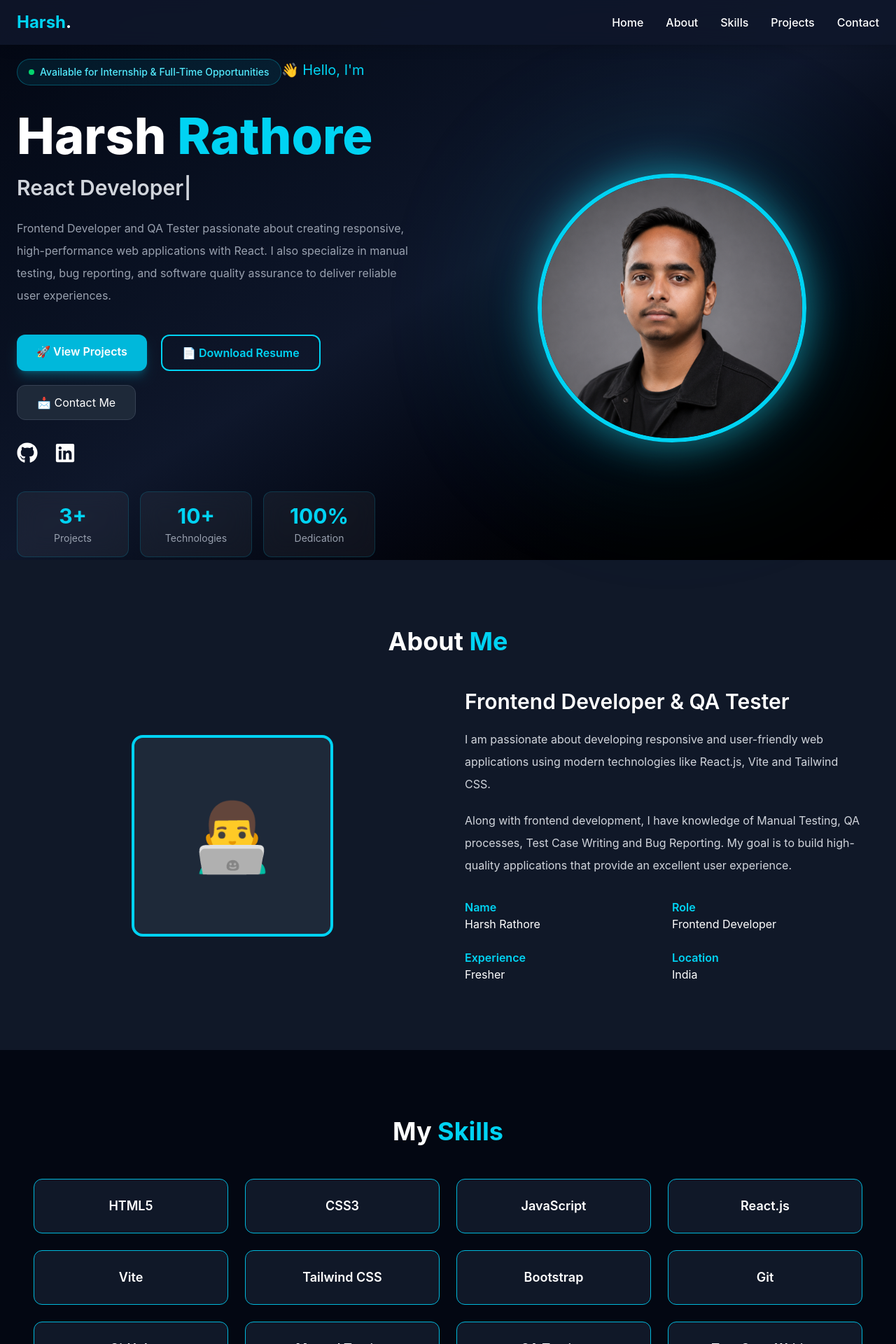
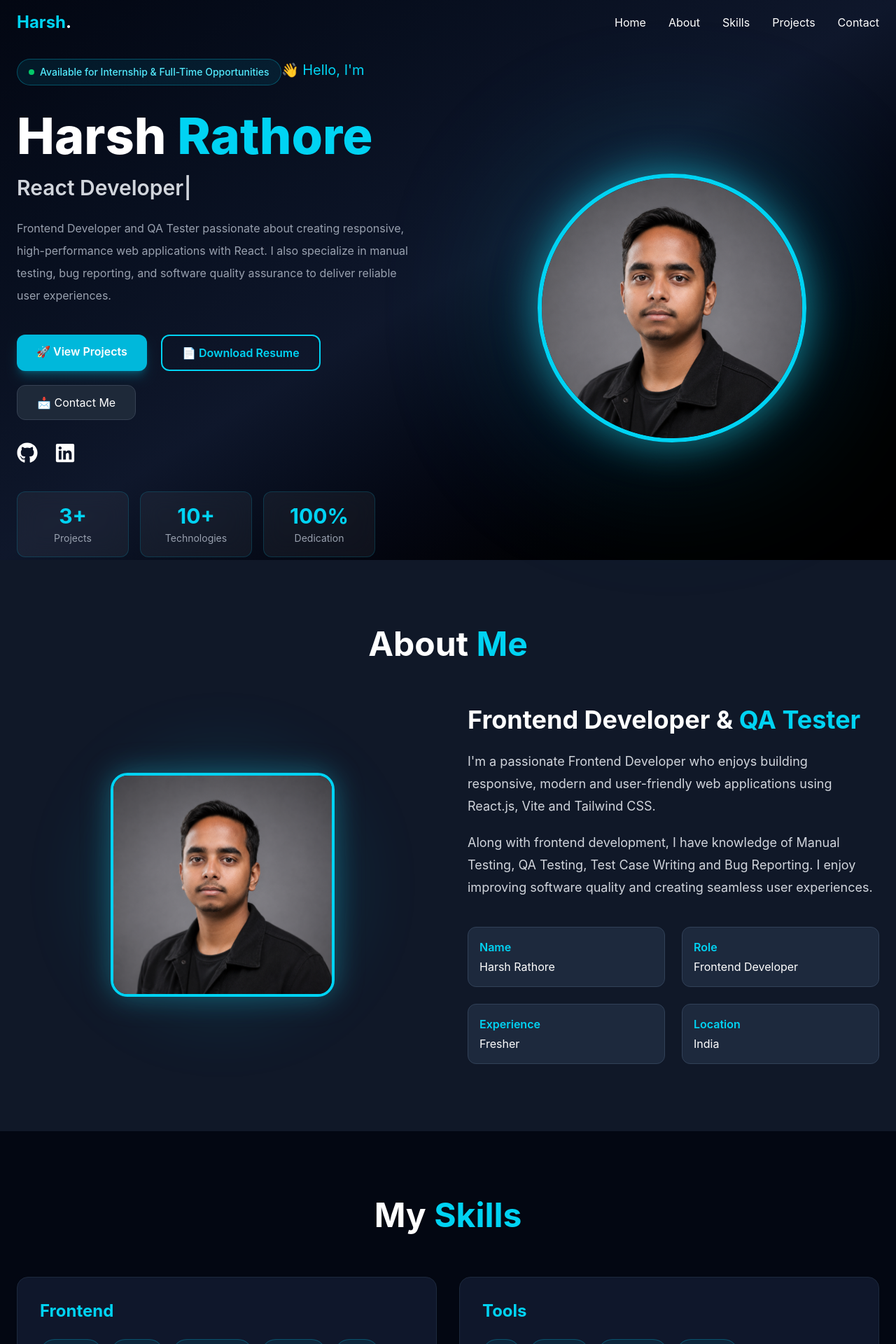
Before and after one commit to Rathore95688/portfolio-website, a React (Vite) app: page / in a window 1280 px wide. Shown: the top 1920 px of the page at 70% size. Built offline with nearby package versions, Linux system fonts and the light colour scheme.

Commit message:
sections update

```diff
--- a/src/components/About.jsx
+++ b/src/components/About.jsx
@@ -1,69 +1,87 @@
+import { motion } from "framer-motion";
+import profile from "../assets/profile.png";
+
 const About = () => {
   return (
-    <section
+    <motion.section
       id="about"
       className="bg-gray-900 text-white py-24 px-6"
+      initial={{ opacity: 0, y: 60 }}
+      whileInView={{ opacity: 1, y: 0 }}
+      viewport={{ once: true }}
+      transition={{ duration: 0.7 }}
     >
-      <div className="max-w-7xl mx-auto px-6">
+      <div className="max-w-7xl mx-auto">
 
-        <h2 className="text-4xl font-bold text-center mb-12">
+        <h2 className="text-5xl font-bold text-center mb-16">
           About <span className="text-cyan-400">Me</span>
         </h2>
 
-        <div className="grid md:grid-cols-2 gap-12 items-center">
+        <div className="grid md:grid-cols-2 gap-14 items-center">
 
           {/* Left */}
           <div className="flex justify-center">
-            <div className="w-72 h-72 rounded-2xl border-4 border-cyan-400 bg-gray-800 flex items-center justify-center text-8xl">
-              👨‍💻
+            <div className="relative">
+              <div className="absolute inset-0 bg-cyan-500 blur-3xl opacity-20 rounded-full"></div>
+
+              <img
+                src={profile}
+                alt="Harsh Rathore"
+                className="relative w-80 h-80 object-cover rounded-3xl border-4 border-cyan-400 shadow-[0_0_40px_rgba(34,211,238,0.35)] hover:scale-105 transition duration-500"
+              />
             </div>
           </div>
 
           {/* Right */}
           <div>
-            <h3 className="text-3xl font-semibold mb-5">
-              Frontend Developer & QA Tester
+
+            <h3 className="text-4xl font-bold mb-6">
+              Frontend Developer &
+              <span className="text-cyan-400"> QA Tester</span>
             </h3>
 
-            <p className="text-gray-300 leading-8">
-              I am passionate about developing responsive and user-friendly web
-              applications using modern technologies like React.js, Vite and
-              Tailwind CSS.
+            <p className="text-gray-300 leading-8 text-lg">
+              I'm a passionate Frontend Developer who enjoys building
+              responsive, modern and user-friendly web applications using
+              React.js, Vite and Tailwind CSS.
             </p>
 
-            <p className="text-gray-300 leading-8 mt-5">
+            <p className="text-gray-300 leading-8 text-lg mt-5">
               Along with frontend development, I have knowledge of Manual
-              Testing, QA processes, Test Case Writing and Bug Reporting. My
-              goal is to build high-quality applications that provide an
-              excellent user experience.
+              Testing, QA Testing, Test Case Writing and Bug Reporting. I enjoy
+              improving software quality and creating seamless user experiences.
             </p>
 
-            <div className="grid grid-cols-2 gap-6 mt-8">
-              <div>
+            <div className="grid grid-cols-2 gap-6 mt-10">
+
+              <div className="bg-slate-800 rounded-xl p-4 border border-slate-700">
                 <h4 className="text-cyan-400 font-semibold">Name</h4>
-                <p>Harsh Rathore</p>
+                <p className="mt-1">Harsh Rathore</p>
               </div>
 
-              <div>
+              <div className="bg-slate-800 rounded-xl p-4 border border-slate-700">
                 <h4 className="text-cyan-400 font-semibold">Role</h4>
-                <p>Frontend Developer</p>
+                <p className="mt-1">Frontend Developer</p>
               </div>
 
-              <div>
+              <div className="bg-slate-800 rounded-xl p-4 border border-slate-700">
                 <h4 className="text-cyan-400 font-semibold">Experience</h4>
-                <p>Fresher</p>
+                <p className="mt-1">Fresher</p>
               </div>
 
-              <div>
+              <div className="bg-slate-800 rounded-xl p-4 border border-slate-700">
                 <h4 className="text-cyan-400 font-semibold">Location</h4>
-                <p>India</p>
+                <p className="mt-1">India</p>
               </div>
+
             </div>
+
           </div>
 
         </div>
+
       </div>
-    </section>
+    </motion.section>
   );
 };
 
--- a/src/components/Navbar.jsx
+++ b/src/components/Navbar.jsx
@@ -1,64 +1,82 @@
-import { useState } from "react";
+import { useEffect, useState } from "react";
 
 const Navbar = () => {
+  const [scrolled, setScrolled] = useState(false);
   const [menuOpen, setMenuOpen] = useState(false);
 
+  useEffect(() => {
+    const handleScroll = () => {
+      setScrolled(window.scrollY > 50);
+    };
+
+    window.addEventListener("scroll", handleScroll);
+
+    return () => window.removeEventListener("scroll", handleScroll);
+  }, []);
+
+  const navLinks = [
+    { name: "Home", href: "#home" },
+    { name: "About", href: "#about" },
+    { name: "Skills", href: "#skills" },
+    { name: "Projects", href: "#projects" },
+    { name: "Contact", href: "#contact" },
+  ];
+
   return (
-    <nav className="fixed top-0 left-0 w-full bg-slate-900/90 backdrop-blur-md text-white shadow-lg z-50">
+    <nav
+      className={`fixed top-0 left-0 w-full z-50 transition-all duration-300 ${
+        scrolled
+          ? "bg-slate-900/80 backdrop-blur-lg shadow-lg"
+          : "bg-transparent"
+      }`}
+    >
       <div className="max-w-7xl mx-auto px-6 py-4 flex justify-between items-center">
-
         {/* Logo */}
-        <h1 className="text-2xl font-bold text-cyan-400 cursor-pointer">
+        <a
+          href="#home"
+          className="text-2xl font-bold text-cyan-400 cursor-pointer"
+        >
           Harsh<span className="text-white">.</span>
-        </h1>
+        </a>
 
         {/* Desktop Menu */}
-        <ul className="hidden md:flex space-x-8 font-medium">
-          <li>
-            <a href="#home" className="hover:text-cyan-400 transition">
-              Home
-            </a>
-          </li>
-          <li>
-            <a href="#about" className="hover:text-cyan-400 transition">
-              About
-            </a>
-          </li>
-          <li>
-            <a href="#skills" className="hover:text-cyan-400 transition">
-              Skills
-            </a>
-          </li>
-          <li>
-            <a href="#projects" className="hover:text-cyan-400 transition">
-              Projects
-            </a>
-          </li>
-          <li>
-            <a href="#contact" className="hover:text-cyan-400 transition">
-              Contact
-            </a>
-          </li>
+        <ul className="hidden md:flex items-center gap-8">
+          {navLinks.map((link) => (
+            <li key={link.name}>
+              <a
+                href={link.href}
+                className="relative text-white hover:text-cyan-400 transition duration-300 after:absolute after:left-0 after:-bottom-1 after:h-[2px] after:w-0 after:bg-cyan-400 after:transition-all after:duration-300 hover:after:w-full"
+              >
+                {link.name}
+              </a>
+            </li>
+          ))}
         </ul>
 
-        {/* Mobile Button */}
+        {/* Mobile Menu Button */}
         <button
-          className="md:hidden text-3xl"
+          className="md:hidden text-3xl text-white"
           onClick={() => setMenuOpen(!menuOpen)}
         >
-          ☰
+          {menuOpen ? "✕" : "☰"}
         </button>
       </div>
 
       {/* Mobile Menu */}
       {menuOpen && (
-        <div className="md:hidden bg-slate-800 px-6 py-4">
-          <ul className="space-y-4">
-            <li><a href="#home">Home</a></li>
-            <li><a href="#about">About</a></li>
-            <li><a href="#skills">Skills</a></li>
-            <li><a href="#projects">Projects</a></li>
-            <li><a href="#contact">Contact</a></li>
+        <div className="md:hidden bg-slate-900/95 backdrop-blur-lg border-t border-slate-700">
+          <ul className="flex flex-col py-4">
+            {navLinks.map((link) => (
+              <li key={link.name}>
+                <a
+                  href={link.href}
+                  onClick={() => setMenuOpen(false)}
+                  className="block px-6 py-3 text-white hover:bg-cyan-500 hover:text-white transition duration-300"
+                >
+                  {link.name}
+                </a>
+              </li>
+            ))}
           </ul>
         </div>
       )}
--- a/src/components/Skills.jsx
+++ b/src/components/Skills.jsx
@@ -1,4 +1,9 @@
-const skills = [
+import { motion } from "framer-motion";
+
+const skillCategories = [
+  {
+    title: "Frontend",
+    skills: [
       "HTML5",
       "CSS3",
       "JavaScript",
@@ -6,47 +11,79 @@ const skills = [
       "Vite",
       "Tailwind CSS",
       "Bootstrap",
+    ],
+  },
+  {
+    title: "Tools",
+    skills: [
       "Git",
       "GitHub",
+      "Postman",
+      "MySQL",
+    ],
+  },
+  {
+    title: "Programming",
+    skills: [
+      "Java",
+      "Python",
+    ],
+  },
+  {
+    title: "QA Testing",
+    skills: [
       "Manual Testing",
       "QA Testing",
       "Test Case Writing",
       "Bug Reporting",
-  "Postman",
-  "MySQL",
-  "Java",
-  "Python"
+    ],
+  },
 ];
 
 const Skills = () => {
   return (
-    <section
+    <motion.section
       id="skills"
       className="bg-gray-950 text-white py-24 px-6"
+      initial={{ opacity: 0, y: 60 }}
+      whileInView={{ opacity: 1, y: 0 }}
+      viewport={{ once: true }}
+      transition={{ duration: 0.7 }}
     >
-      <div className="max-w-7xl mx-auto px-6">
+      <div className="max-w-7xl mx-auto">
 
-        <h2 className="text-4xl font-bold text-center mb-12">
+        <h2 className="text-5xl font-bold text-center mb-16">
           My <span className="text-cyan-400">Skills</span>
         </h2>
 
-        <div className="grid grid-cols-2 sm:grid-cols-3 md:grid-cols-4 gap-6">
+        <div className="grid md:grid-cols-2 gap-8">
 
-          {skills.map((skill, index) => (
+          {skillCategories.map((category) => (
             <div
-              key={index}
-              className="bg-gray-900 border border-cyan-500 rounded-xl p-6 text-center hover:bg-cyan-500 hover:text-black transition-all duration-300 cursor-pointer"
+              key={category.title}
+              className="bg-slate-900 border border-slate-800 rounded-2xl p-8 hover:border-cyan-400 hover:shadow-lg hover:shadow-cyan-500/20 transition-all duration-300"
             >
-              <h3 className="font-semibold text-lg">
+              <h3 className="text-2xl font-bold text-cyan-400 mb-6">
+                {category.title}
+              </h3>
+
+              <div className="flex flex-wrap gap-3">
+                {category.skills.map((skill) => (
+                  <span
+                    key={skill}
+                    className="px-4 py-2 rounded-full bg-cyan-500/10 border border-cyan-500/30 text-cyan-300 hover:bg-cyan-500 hover:text-black transition-all duration-300 cursor-default"
+                  >
                     {skill}
-              </h3>
+                  </span>
+                ))}
+              </div>
             </div>
           ))}
 
         </div>
 
       </div>
-    </section>
+    </motion.section>
   );
 };
 
```
Lines whose indentation alone changed are shown as unchanged.
